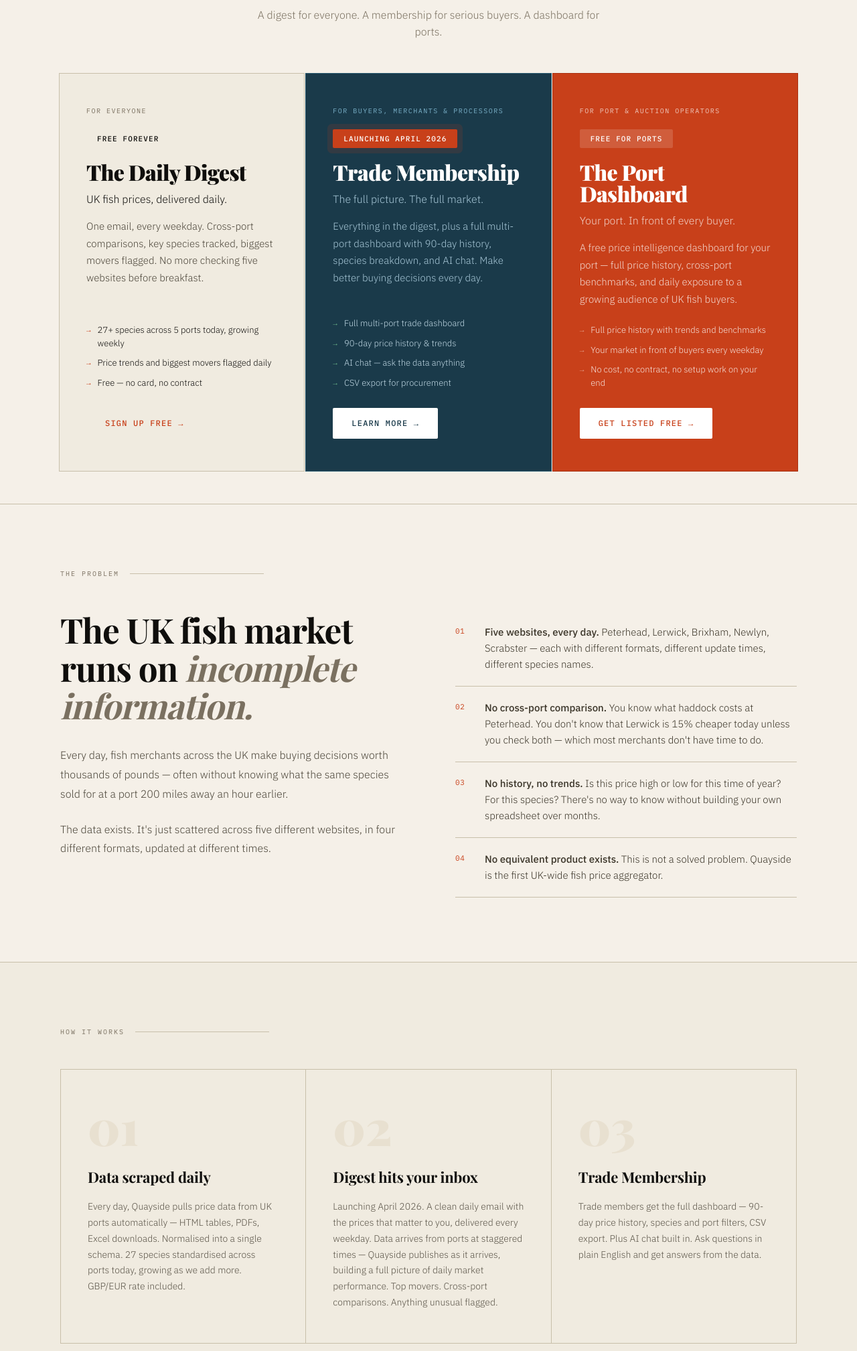
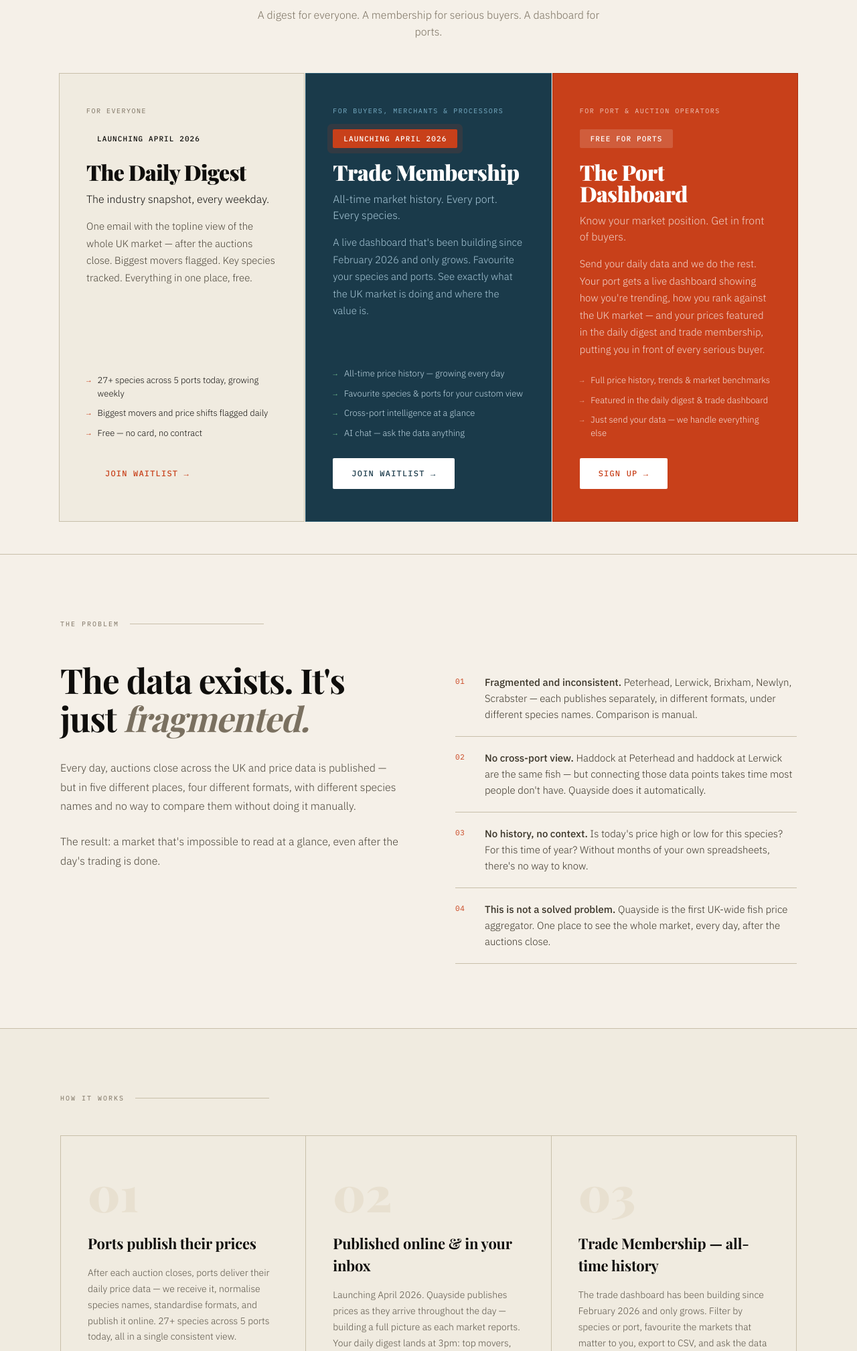
Before and after one commit to neilhenrypeacock/quayside, a Flask app: page / in a window 1280 px wide. Shown: the part 991-3008 px from the top of the page at 67% size. Run offline with Flask 3, Linux system fonts and the light colour scheme; data that the repository does not hold is empty; parts of the project's set-up code (start-up, migrations or seed data) failed here and were passed over; some web fonts are replaced.

Commit message:
Homepage & for-ports copy overhaul: post-market framing, contextual live badge, waitlist CTAs
- landing.html: hero badge is now contextual (N of 5 ports today / Updating / Yesterday)
- Three choices: digest → industry snapshot + join waitlist; trade → all-time history since Feb 2026 + join waitlist; port dashboard → market position + sign up
- Problem section: reframed from pre-market to post-market fragmentation
- How it works: 01 ports publish (not scraped), 02 inbox at 3pm, 03 all-time history
- Pricing: port plan styled in catch/red to mirror audience cards; CTAs updated
- for_ports.html: hero copy leads with market position + exposure via digest & trade dashboard; final CTA is sign up button; benefits section reframed around market intelligence and buyer visibility
- app.py: pass ports_today and is_today to landing template

Co-Authored-By: Claude Sonnet 4.6 <noreply@anthropic.com>

```diff
--- a/src/quayside/web/app.py
+++ b/src/quayside/web/app.py
@@ -133,11 +133,14 @@ def create_app() -> Flask:
         date = get_latest_rich_date()  # use multi-port date to populate key species
         ld = build_landing_data(date) if date else None
         today_str = _date.today().strftime("%Y-%m-%d")
-        if ld and date == today_str and ld.get("port_count", 0) >= 4:
+        is_today = bool(ld and date == today_str)
+        ports_today = ld.get("port_count", 0) if is_today else 0
+        if is_today and ports_today >= 4:
             data_label = "Today's"
         else:
             data_label = "Yesterday's"
-        return render_template("landing.html", ld=ld, data_label=data_label)
+        return render_template("landing.html", ld=ld, data_label=data_label,
+                               is_today=is_today, ports_today=ports_today)
 
     @app.route("/login", methods=["GET", "POST"])
     def login():
@@ -266,15 +269,28 @@ def create_app() -> Flask:
         data = build_report_data(date)
         digest_template = _digest_env.get_template("digest.html")
         digest_html = digest_template.render(**data)
-        # Wrap in a simple page with nav
-        return render_template("digest_wrapper.html", digest_html=digest_html, date=date, generated_at=data.get("generated_at"))
+        return render_template("digest_wrapper.html", digest_html=digest_html, date=date, generated_at=data.get("generated_at"), page_title="Yesterday's Digest", auto_refresh_interval=10)
 
     @app.route("/digest/yesterday")
     def digest_yesterday():
-        """Redirect to yesterday's digest."""
-        from datetime import date as _date, timedelta
-        yesterday = (_date.today() - timedelta(days=1)).strftime("%Y-%m-%d")
-        return redirect(url_for("digest_page", date=yesterday))
+        """Show the most recent completed trading day digest."""
+        date = get_latest_rich_date()
+        if not date:
+            return render_template("landing.html")
+        data = build_report_data(date)
+        digest_template = _digest_env.get_template("digest.html")
+        digest_html = digest_template.render(**data)
+        return render_template("digest_wrapper.html", digest_html=digest_html, date=date, generated_at=data.get("generated_at"), page_title="Yesterday's Digest", auto_refresh_interval=10)
+
+    @app.route("/digest/today")
+    def digest_today():
+        """Show today's digest, updating as ports report throughout the day."""
+        from datetime import date as _date
+        today = _date.today().strftime("%Y-%m-%d")
+        data = build_report_data(today)
+        digest_template = _digest_env.get_template("digest.html")
+        digest_html = digest_template.render(**data)
+        return render_template("digest_wrapper.html", digest_html=digest_html, date=today, generated_at=data.get("generated_at"), page_title="Today's Digest", auto_refresh_interval=5)
 
     @app.route("/digest/weekly")
     @app.route("/digest/weekly/<date>")
--- a/src/quayside/web/templates/landing.html
+++ b/src/quayside/web/templates/landing.html
@@ -1097,7 +1126,13 @@
     <div class="mock-card">
       <div class="mock-card-header">
         <span class="mock-card-title">{{ data_label or "Latest" }} best prices</span>
-        <span class="mock-tag live">&#9679; Live</span>
+        {% if is_today and ports_today >= 2 %}
+        <span class="mock-tag live">&#9679; {{ ports_today }} of 5 ports today</span>
+        {% elif is_today %}
+        <span class="mock-tag" style="color:#c8941a;background:rgba(200,148,26,0.15);">Updating</span>
+        {% else %}
+        <span class="mock-tag" style="color:#7a7060;background:rgba(122,112,96,0.12);">Yesterday</span>
+        {% endif %}
       </div>
       {% for row in ld.key_species_rows %}
       <div class="price-row">
@@ -1156,43 +1191,43 @@
   <div class="audience-grid">
     <a href="#signup-form" class="audience-card audience-card-everyone fade-up">
       <div class="audience-label">For everyone</div>
-      <div class="audience-pill">Free forever</div>
+      <div class="audience-pill">Launching April 2026</div>
       <div class="audience-product">The Daily Digest</div>
-      <h3>UK fish prices, delivered daily.</h3>
-      <p>One email, every weekday. Cross-port comparisons, key species tracked, biggest movers flagged. No more checking five websites before breakfast.</p>
+      <h3>The industry snapshot, every weekday.</h3>
+      <p>One email with the topline view of the whole UK market &mdash; after the auctions close. Biggest movers flagged. Key species tracked. Everything in one place, free.</p>
       <ul>
         <li>27+ species across 5 ports today, growing weekly</li>
-        <li>Price trends and biggest movers flagged daily</li>
+        <li>Biggest movers and price shifts flagged daily</li>
         <li>Free &mdash; no card, no contract</li>
       </ul>
-      <span class="audience-cta">Sign up free &rarr;</span>
+      <span class="audience-cta">Join waitlist &rarr;</span>
     </a>
     <a href="{{ url_for('for_traders') }}" class="audience-card audience-card-buyers fade-up">
       <div class="audience-label">For buyers, merchants &amp; processors</div>
       <div class="audience-pill">Launching April 2026</div>
       <div class="audience-product">Trade Membership</div>
-      <h3>The full picture. The full market.</h3>
-      <p>Everything in the digest, plus a full multi-port dashboard with 90-day history, species breakdown, and AI chat. Make better buying decisions every day.</p>
+      <h3>All-time market history. Every port. Every species.</h3>
+      <p>A live dashboard that's been building since February 2026 and only grows. Favourite your species and ports. See exactly what the UK market is doing and where the value is.</p>
       <ul>
-        <li>Full multi-port trade dashboard</li>
-        <li>90-day price history &amp; trends</li>
+        <li>All-time price history &mdash; growing every day</li>
+        <li>Favourite species &amp; ports for your custom view</li>
+        <li>Cross-port intelligence at a glance</li>
         <li>AI chat &mdash; ask the data anything</li>
-        <li>CSV export for procurement</li>
       </ul>
-      <span class="audience-cta">Learn more &rarr;</span>
+      <span class="audience-cta">Join waitlist &rarr;</span>
     </a>
     <a href="{{ url_for('for_ports') }}" class="audience-card audience-card-ports fade-up">
       <div class="audience-label">For port &amp; auction operators</div>
       <div class="audience-pill">Free for ports</div>
       <div class="audience-product">The Port Dashboard</div>
-      <h3>Your port. In front of every buyer.</h3>
-      <p>A free price intelligence dashboard for your port &mdash; full price history, cross-port benchmarks, and daily exposure to a growing audience of UK fish buyers.</p>
+      <h3>Know your market position. Get in front of buyers.</h3>
+      <p>Send your daily data and we do the rest. Your port gets a live dashboard showing how you're trending, how you rank against the UK market &mdash; and your prices featured in the daily digest and trade membership, putting you in front of every serious buyer.</p>
       <ul>
-        <li>Full price history with trends and benchmarks</li>
-        <li>Your market in front of buyers every weekday</li>
-        <li>No cost, no contract, no setup work on your end</li>
+        <li>Full price history, trends &amp; market benchmarks</li>
+        <li>Featured in the daily digest &amp; trade dashboard</li>
+        <li>Just send your data &mdash; we handle everything else</li>
       </ul>
-      <span class="audience-cta">Get listed free &rarr;</span>
+      <span class="audience-cta">Sign up &rarr;</span>
     </a>
   </div>
 </section>
@@ -1203,26 +1238,26 @@
     <div class="section-label">The problem</div>
     <div class="problem-grid">
       <div class="problem-left fade-up">
-        <h2>The UK fish market runs on <em>incomplete information.</em></h2>
-        <p>Every day, fish merchants across the UK make buying decisions worth thousands of pounds &mdash; often without knowing what the same species sold for at a port 200 miles away an hour earlier.</p>
-        <p>The data exists. It's just scattered across five different websites, in four different formats, updated at different times.</p>
+        <h2>The data exists. It's just <em>fragmented.</em></h2>
+        <p>Every day, auctions close across the UK and price data is published &mdash; but in five different places, four different formats, with different species names and no way to compare them without doing it manually.</p>
+        <p>The result: a market that's impossible to read at a glance, even after the day's trading is done.</p>
       </div>
       <ul class="pain-list">
         <li class="pain-item">
           <span class="pain-num">01</span>
-          <span class="pain-text"><strong>Five websites, every day.</strong> Peterhead, Lerwick, Brixham, Newlyn, Scrabster &mdash; each with different formats, different update times, different species names.</span>
+          <span class="pain-text"><strong>Fragmented and inconsistent.</strong> Peterhead, Lerwick, Brixham, Newlyn, Scrabster &mdash; each publishes separately, in different formats, under different species names. Comparison is manual.</span>
         </li>
         <li class="pain-item">
           <span class="pain-num">02</span>
-          <span class="pain-text"><strong>No cross-port comparison.</strong> You know what haddock costs at Peterhead. You don't know that Lerwick is 15% cheaper today unless you check both &mdash; which most merchants don't have time to do.</span>
+          <span class="pain-text"><strong>No cross-port view.</strong> Haddock at Peterhead and haddock at Lerwick are the same fish &mdash; but connecting those data points takes time most people don't have. Quayside does it automatically.</span>
         </li>
         <li class="pain-item">
           <span class="pain-num">03</span>
-          <span class="pain-text"><strong>No history, no trends.</strong> Is this price high or low for this time of year? For this species? There's no way to know without building your own spreadsheet over months.</span>
+          <span class="pain-text"><strong>No history, no context.</strong> Is today's price high or low for this species? For this time of year? Without months of your own spreadsheets, there's no way to know.</span>
         </li>
         <li class="pain-item">
           <span class="pain-num">04</span>
-          <span class="pain-text"><strong>No equivalent product exists.</strong> This is not a solved problem. Quayside is the first UK-wide fish price aggregator.</span>
+          <span class="pain-text"><strong>This is not a solved problem.</strong> Quayside is the first UK-wide fish price aggregator. One place to see the whole market, every day, after the auctions close.</span>
         </li>
       </ul>
     </div>
@@ -1236,18 +1271,18 @@
     <div class="how-grid">
       <div class="how-step fade-up">
         <div class="how-num">01</div>
-        <div class="how-title">Data scraped daily</div>
-        <div class="how-body">Every day, Quayside pulls price data from UK ports automatically &mdash; HTML tables, PDFs, Excel downloads. Normalised into a single schema. 27 species standardised across ports today, growing as we add more. GBP/EUR rate included.</div>
+        <div class="how-title">Ports publish their prices</div>
+        <div class="how-body">After each auction closes, ports deliver their daily price data &mdash; we receive it, normalise species names, standardise formats, and publish it online. 27+ species across 5 ports today, all in a single consistent view.</div>
       </div>
       <div class="how-step fade-up">
         <div class="how-num">02</div>
-        <div class="how-title">Digest hits your inbox</div>
-        <div class="how-body">Launching April 2026. A clean daily email with the prices that matter to you, delivered every weekday. Data arrives from ports at staggered times &mdash; Quayside publishes as it arrives, building a full picture of daily market performance. Top movers. Cross-port comparisons. Anything unusual flagged.</div>
+        <div class="how-title">Published online &amp; in your inbox</div>
+        <div class="how-body">Launching April 2026. Quayside publishes prices as they arrive throughout the day &mdash; building a full picture as each market reports. Your daily digest lands at 3pm: top movers, cross-port comparisons, and anything unusual, flagged.</div>
       </div>
       <div class="how-step fade-up">
         <div class="how-num">03</div>
-        <div class="how-title">Trade Membership</div>
-        <div class="how-body">Trade members get the full dashboard &mdash; 90-day price history, species and port filters, CSV export. Plus AI chat built in. Ask questions in plain English and get answers from the data.</div>
+        <div class="how-title">Trade Membership &mdash; all-time history</div>
+        <div class="how-body">The trade dashboard has been building since February 2026 and only grows. Filter by species or port, favourite the markets that matter to you, export to CSV, and ask the data questions in plain English. The longer it runs, the more valuable it gets.</div>
       </div>
     </div>
   </div>
@@ -1298,22 +1333,22 @@
   </div>
   <div class="pricing-grid">
     <!-- Digest — Free -->
-    <div class="plan">
+    <div class="plan plan-digest">
       <div class="plan-badge">Launching April 2026</div>
-      <div class="plan-name">Digest</div>
-      <div class="plan-audience">For buyers &amp; traders</div>
+      <div class="plan-name">Daily Digest</div>
+      <div class="plan-audience">For everyone</div>
       <div class="plan-price">
         <div class="plan-amount">&pound;0</div>
         <div class="plan-period">free forever</div>
       </div>
       <ul class="plan-features">
-        <li>Daily email digest</li>
+        <li>Daily email &mdash; the industry snapshot</li>
         <li>Cross-port price comparison</li>
         <li>27+ species, all grades</li>
-        <li>Biggest movers &amp; trends</li>
+        <li>Biggest movers &amp; trends flagged</li>
         <li>GBP/EUR exchange rate</li>
       </ul>
-      <a href="#signup-form" class="plan-cta">Sign up free</a>
+      <a href="#signup-form" class="plan-cta">Join waitlist</a>
     </div>
     <!-- Trade Membership — FEATURED -->
     <div class="plan featured">
@@ -1325,17 +1360,17 @@
         <div class="plan-period">per month</div>
       </div>
       <ul class="plan-features">
-        <li>Full multi-port trade dashboard</li>
-        <li>90-day price history &amp; trends</li>
+        <li>All-time dashboard &mdash; growing since Feb 2026</li>
+        <li>Favourite species &amp; ports</li>
         <li>Species &amp; grade breakdown</li>
         <li>CSV export for procurement</li>
         <li>Price alerts by email</li>
         <li>AI chat &mdash; ask the data anything</li>
       </ul>
-      <a href="#" class="plan-cta">Coming soon</a>
+      <a href="{{ url_for('for_traders') }}" class="plan-cta">Join waitlist</a>
     </div>
     <!-- Port Dashboard — Free for ports -->
-    <div class="plan">
+    <div class="plan plan-ports">
       <div class="plan-badge">Free for ports</div>
       <div class="plan-name">Port Dashboard</div>
       <div class="plan-audience">Port operators &middot; Auctioneers</div>
@@ -1345,12 +1380,12 @@
       </div>
       <ul class="plan-features">
         <li>Your own public port dashboard</li>
-        <li>Upload prices via spreadsheet</li>
+        <li>Understand your market position &amp; trends</li>
         <li>Benchmark against UK market</li>
-        <li>Species &amp; grade breakdown</li>
-        <li>Grow reach with buyer network</li>
+        <li>Featured in digest &amp; trade dashboard</li>
+        <li>Just send your data &mdash; we do the rest</li>
       </ul>
-      <a href="{{ url_for('for_ports') }}" class="plan-cta">Get listed</a>
+      <a href="{{ url_for('for_ports') }}" class="plan-cta plan-cta-ports">Sign up</a>
     </div>
     <!-- Custom / Enterprise -->
     <div class="plan">
```
Also changed, not shown: other parts of src/quayside/web/templates/landing.html (+29 -0 lines), src/quayside/web/templates/for_ports.html (+19 -16 lines).
